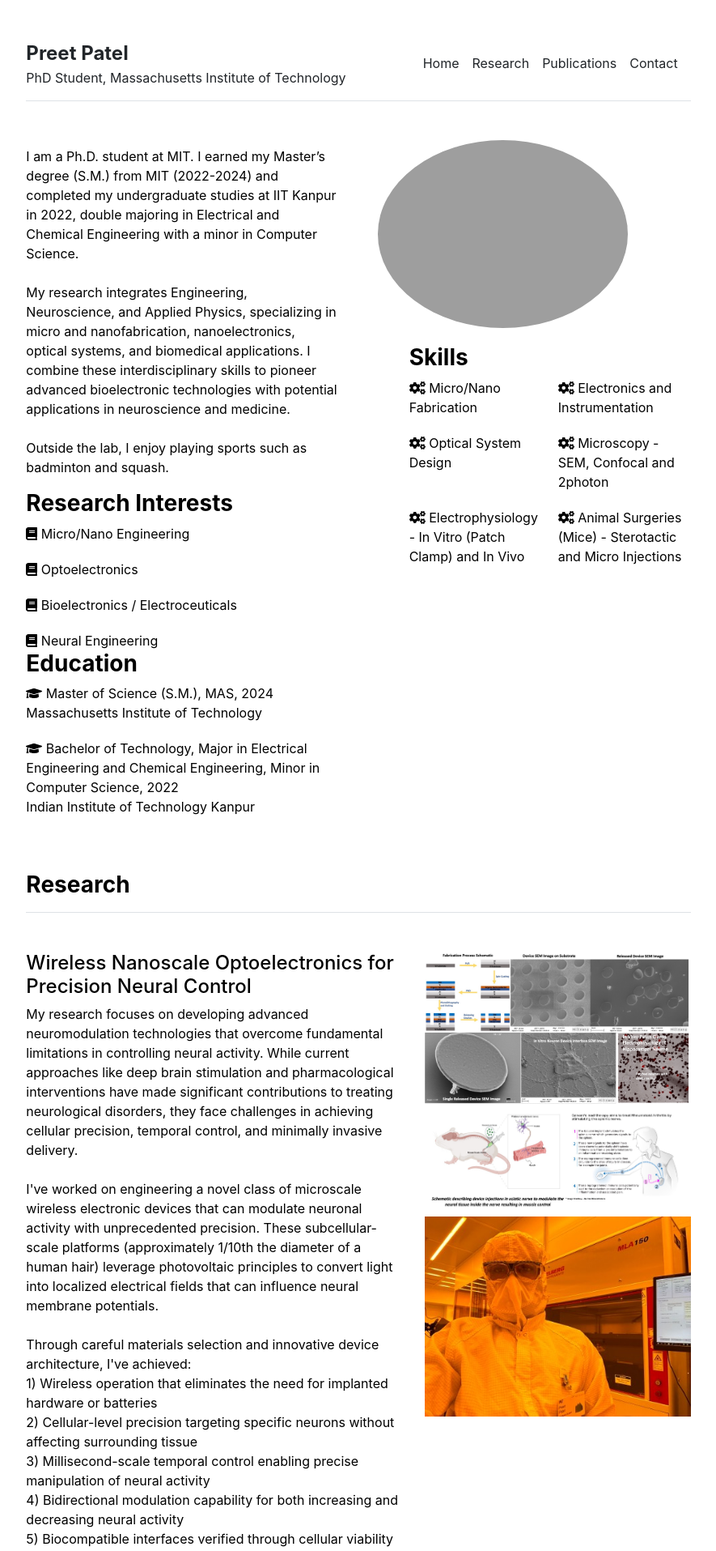
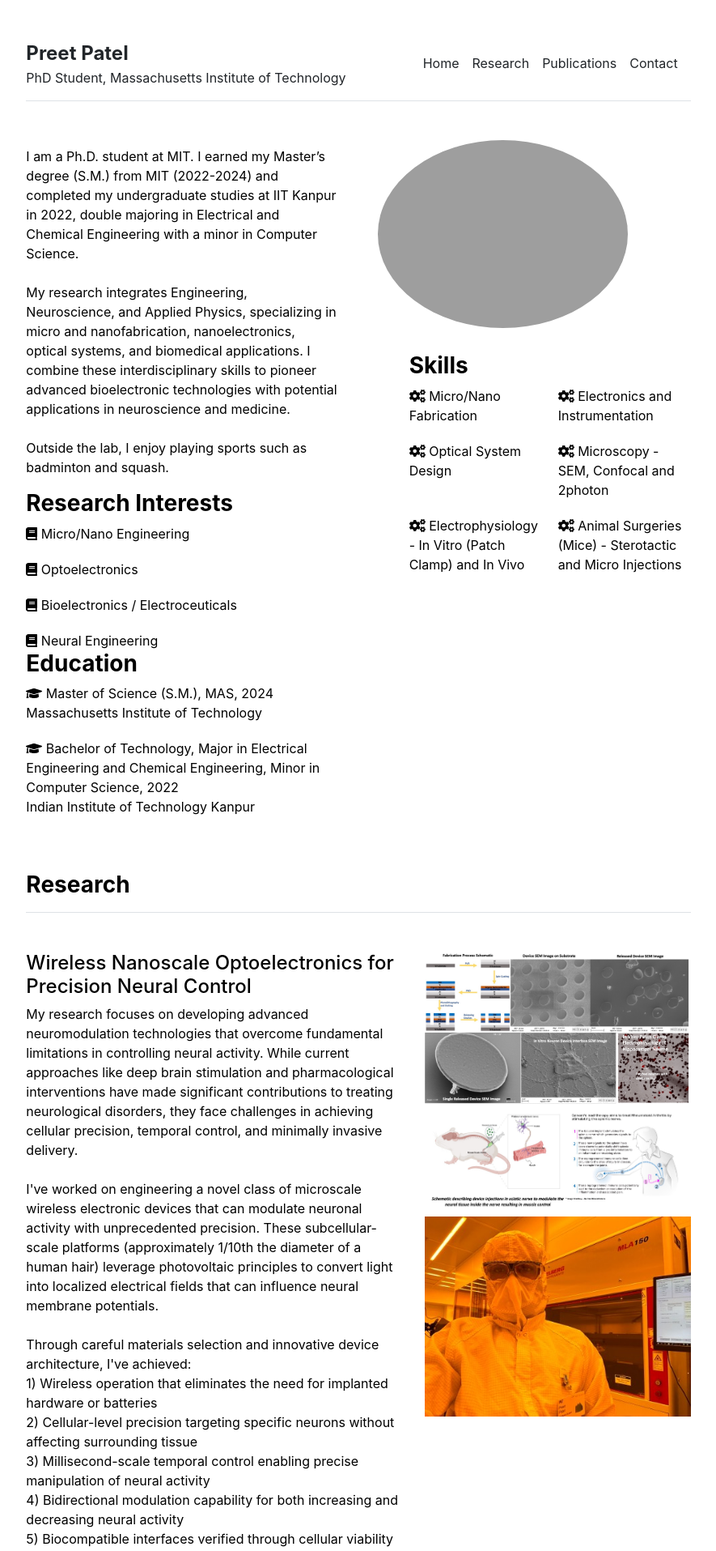
Before and after one commit to preet-mit/preet-mit, a Jekyll site: the page built from index.md, in a window 1280 px wide. Shown: the top 1915 px of the page at 81% size, without its empty margins (197-1082 px from the left). Built offline with Jekyll 4.4.1, drawn with Linux system fonts in a browser that asks for light colours.

Commit message:
Update home.html

```diff
--- a/_layouts/home.html
+++ b/_layouts/home.html
@@ -11,8 +11,8 @@ layout: default
     <img src="{{ site.github.url }}/assets/img/IMG_5118-modified(2).png" alt="preet patel" style="max-width: 350px; width: 80%; border-radius: 50%;">
     <!--<img src="path/to/your/image.jpg" style="max-width: 350px; width: 80%; border-radius: 50%;" alt="Preet Patel"-->
 
-    <div style="padding-left: 10%; margin-top: 20px;">
-      <h3 class="fw-bold">Skills</h3>
+    <div style="padding-left: 10%; margin-top: 30px;">
+      <h3 class="fw-bold" style="margin-top: 8px;">Skills</h3>
       <div style="display: flex; flex-wrap: wrap; gap: 20px;">
         <div style="flex: 1 1 40%;"><i class="fa fa-cogs"></i> Micro/Nano Fabrication</div>
         <div style="flex: 1 1 40%;"><i class="fa fa-cogs"></i> Electronics and Instrumentation</div>
```
